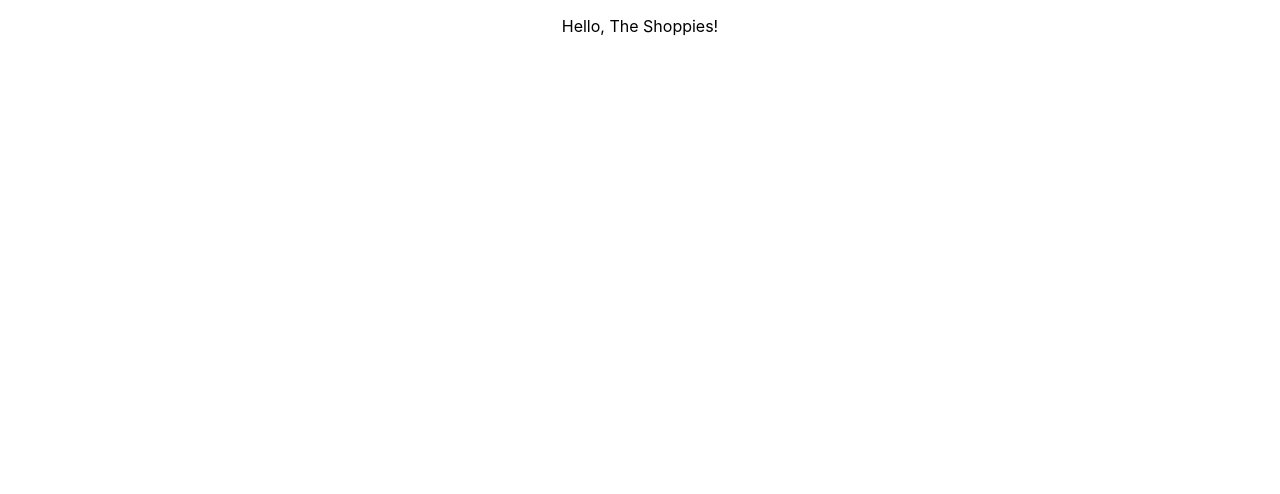
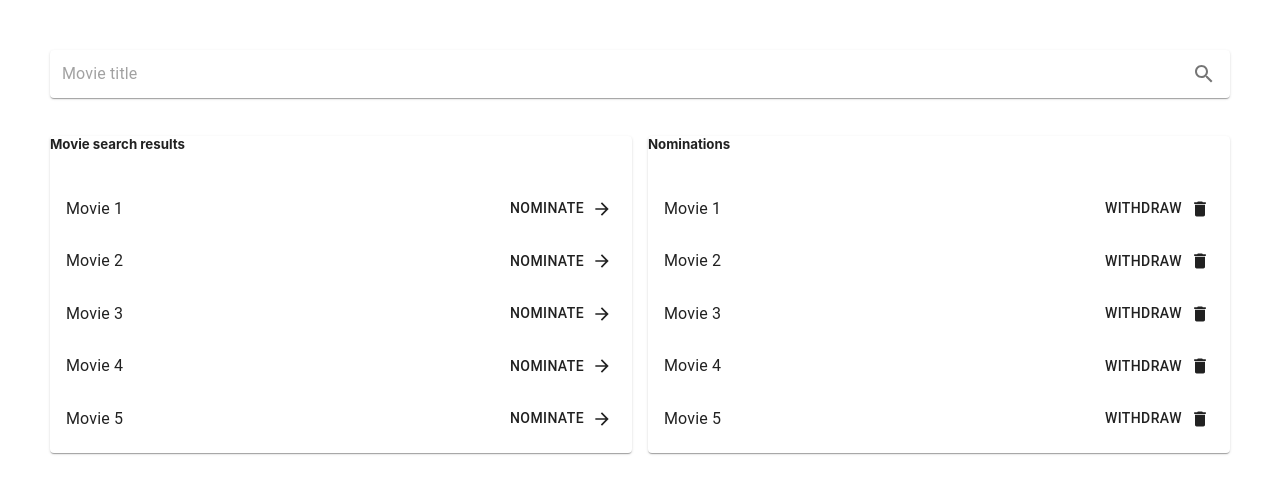
Before and after one commit to luky1300/the-shoppies, a React (Create React App) app: page / in a window 1280 px wide. Shown: the top 494 px of the page. Built offline with nearby package versions, Linux system fonts and the light colour scheme.

Commit message:
basic layout

```diff
--- a/package.json
+++ b/package.json
@@ -3,6 +3,8 @@
   "version": "0.1.0",
   "private": true,
   "dependencies": {
+    "@material-ui/core": "^4.11.0",
+    "@material-ui/icons": "^4.9.1",
     "@testing-library/jest-dom": "^4.2.4",
     "@testing-library/react": "^9.3.2",
     "@testing-library/user-event": "^7.1.2",
--- a/src/App.css
+++ b/src/App.css
@@ -1,3 +1,4 @@
 .App {
   text-align: center;
+  align-content: center;
 }
--- a/src/App.js
+++ b/src/App.js
@@ -1,10 +1,35 @@
 import React from 'react';
 import './App.css';
+import Grid from '@material-ui/core/Grid';
+import { makeStyles } from '@material-ui/core/styles';
+import SearchBar from './Components/SearchBar'
+import SearchResults from './Components/SearchResults'
+import Nominations from './Components/Nominations'
+
+const useStyles = makeStyles((theme) => ({
+  root: {
+    flexGrow: 1,
+    margin: 50,
+  },
+}));
+
 
 function App() {
+  const classes = useStyles();
+
   return (
-    <div className="App">
-      <p>Hello, The Shoppies!</p>
+    <div className={classes.root}>
+    <Grid container spacing={2}>
+      <Grid item xs={12}>
+        <SearchBar />
+      </Grid>
+      <Grid item xs={6}>
+        <SearchResults />
+      </Grid>
+      <Grid item xs={6}>
+        <Nominations />
+      </Grid>
+    </Grid>
     </div>
   );
 }
--- /dev/null
+++ b/src/Components/Nominations.js
@@ -0,0 +1,38 @@
+import React from 'react'
+import Paper from '@material-ui/core/Paper'
+import List from "@material-ui/core/List";
+import ListItem from "@material-ui/core/ListItem";
+import ListItemText from "@material-ui/core/ListItemText";
+import Button from '@material-ui/core/Button';
+import DeleteIcon from '@material-ui/icons/Delete';
+
+export default function Nominations() {
+
+    const movies = ["Movie 1", "Movie 2", "Movie 3", "Movie 4", "Movie 5"]
+
+    return (
+        <Paper>
+            <h5>Nominations</h5>
+            <List >
+                {movies.map((movie) => {
+                    return (
+                        <ListItem key={movie}>
+                            <ListItemText>
+                                {movie}
+                            </ListItemText>
+                            <Button
+                                type="submit"
+                                endIcon={<DeleteIcon />}
+                                onClick={(e) => {
+                                e.preventDefault()
+                                console.log(`movie ${movie} will be removed from the list`)
+                                }} >
+                                withdraw
+                            </Button>
+                        </ListItem>
+                    );
+                })}
+            </List>
+        </Paper>
+    )
+}
--- /dev/null
+++ b/src/Components/SearchBar.js
@@ -0,0 +1,53 @@
+import React, {useState} from 'react';
+import { makeStyles } from '@material-ui/core/styles';
+import InputBase from '@material-ui/core/InputBase';
+import Paper from '@material-ui/core/Paper'
+import IconButton from '@material-ui/core/IconButton';
+import SearchIcon from '@material-ui/icons/Search';
+
+const useStyles = makeStyles((theme) => ({
+    root: {
+        padding: '2px 4px',
+        display: 'flex',
+        alignItems: 'center',
+        // width: 400,
+      },
+    input: {
+        marginLeft: theme.spacing(1),
+        flex: 1,
+        width: 400,
+      },
+      iconButton: {
+        padding: 10,
+      },
+  }));
+
+export default function Search() {
+
+    const classes = useStyles();
+    const [movie, setMovie] = useState("");
+
+    return (
+        <Paper className={classes.root}>
+            <InputBase
+                className={classes.input}
+                placeholder="Movie title"
+                onChange={(e) => {
+                    e.preventDefault();
+                    setMovie(e.target.value)
+                    console.log('e.target.value', e.target.value)
+
+                    }}
+            />
+            <IconButton
+                type="submit"
+                className={classes.iconButton}
+                onClick={(e) => {
+                    e.preventDefault()
+                    console.log(movie)
+                    }} >
+                <SearchIcon />
+            </IconButton>
+        </Paper>
+    )
+}
--- /dev/null
+++ b/src/Components/SearchResults.js
@@ -0,0 +1,38 @@
+import React from 'react'
+import Paper from '@material-ui/core/Paper'
+import List from "@material-ui/core/List";
+import ListItem from "@material-ui/core/ListItem";
+import ListItemText from "@material-ui/core/ListItemText";
+import Button from '@material-ui/core/Button';
+import ArrowForwardIcon from '@material-ui/icons/ArrowForward';
+
+export default function SearchResults() {
+
+    const movies = ["Movie 1", "Movie 2", "Movie 3", "Movie 4", "Movie 5"]
+
+    return (
+        <Paper>
+            <h5>Movie search results</h5>
+            <List >
+                {movies.map((movie) => {
+                    return (
+                        <ListItem key={movie}>
+                            <ListItemText>
+                                {movie}
+                            </ListItemText>
+                            <Button
+                                type="submit"
+                                endIcon={<ArrowForwardIcon />}
+                                onClick={(e) => {
+                                e.preventDefault()
+                                console.log(`movie ${movie} will added to the list`)
+                                }} >
+                                Nominate
+                            </Button>
+                        </ListItem>
+                    );
+                })}
+            </List>
+        </Paper>
+    )
+}
```
Also changed, not shown: 1 other file (tests, documents, lock files or other folders).
